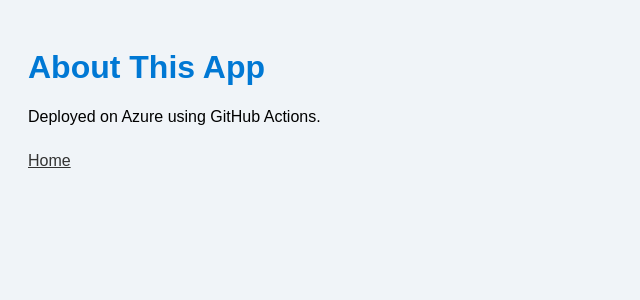
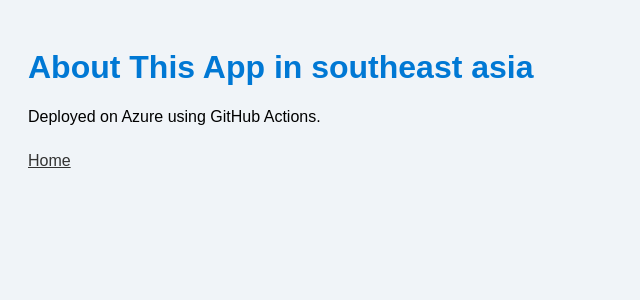
Before and after one commit to mohanpothula/mywebapp123, a Flask app: page /about in a window 1280 px wide. Shown: the top 300 px of the page, without its empty margins (0-640 px from the left). Run offline with Flask 3, Linux system fonts and the light colour scheme.

Commit message:
updated index and about files to reflect the status

```diff
--- a/templates/about.html
+++ b/templates/about.html
@@ -5,7 +5,7 @@
     <link rel="stylesheet" href="{{ url_for('static', filename='style.css') }}">
 </head>
 <body>
-    <h1>About This App</h1>
+    <h1>About This App in southeast asia</h1>
     <p>Deployed on Azure using GitHub Actions.</p>
     <a href="/">Home</a>
 </body>
--- a/templates/index.html
+++ b/templates/index.html
@@ -5,7 +5,7 @@
     <link rel="stylesheet" href="{{ url_for('static', filename='style.css') }}">
 </head>
 <body>
-    <h1>Welcome to Azure!</h1>
+    <h1>Welcome to Azure in Southeast Asia!</h1>
     <p>This is the home page.</p>
     <a href="/about">About</a>
 </body>
```
